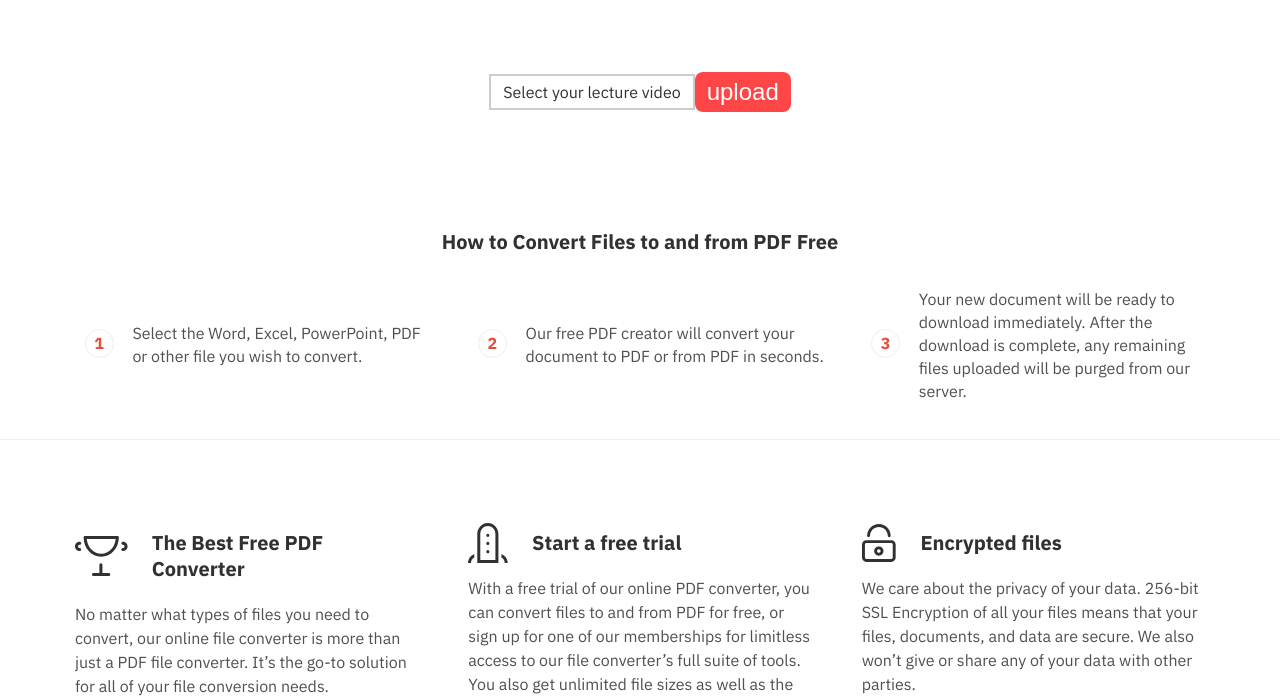
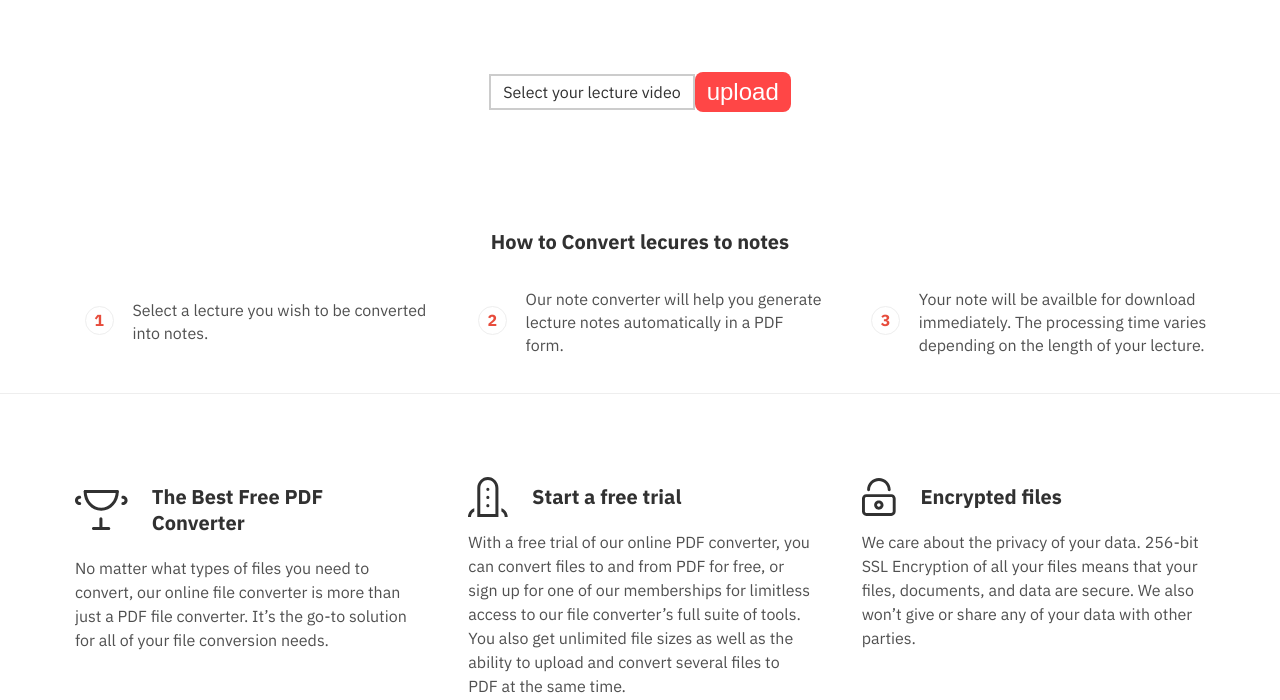
Before and after one commit to KeyiDing/EZnote, a website: page file_upload/client.html in a window 1280 px wide. Shown: the part 93-793 px from the top of the page. Drawn offline with nearby package versions, Linux system fonts and the light colour scheme.

Commit message:
added instruction

```diff
--- a/file_upload/client.html
+++ b/file_upload/client.html
@@ -120,26 +120,25 @@
                 <meta itemprop="name" content="Online PDF Converter" />
                 <meta itemprop="url" content="https://www.freepdfconvert.com" />
               </div>
-              <h2 itemprop="name">How to Convert Files to and from PDF Free</h2>
+              <h2 itemprop="name">How to Convert lecures to notes</h2>
               <meta itemprop="inLanguage" content="en" />
               <ol class="howto-grid">
                 <li class="howto-column" itemprop="step" itemscope itemtype="https://schema.org/HowToStep">
                   <meta itemprop="position" content="1" />
                   <span itemprop="text">
-                    Select the Word, Excel, PowerPoint, PDF or other file you wish to convert.
+                    Select a lecture you wish to be converted into notes.
                   </span>
                 </li>
                 <li class="howto-column" itemprop="step" itemscope itemtype="https://schema.org/HowToStep">
                   <meta itemprop="position" content="2" />
                   <span itemprop="text">
-                    Our free PDF creator will convert your document to PDF or from PDF in seconds.
+                    Our note converter will help you generate lecture notes automatically in a PDF form.
                   </span>
                 </li>
                 <li class="howto-column" itemprop="step" itemscope itemtype="https://schema.org/HowToStep">
                   <meta itemprop="position" content="3" />
                   <span itemprop="text">
-                    Your new document will be ready to download immediately. After the download is complete, any
-                    remaining files uploaded will be purged from our server.
+                    Your note will be availble for download immediately. The processing time varies depending on the length of your lecture.
                   </span>
                 </li>
               </ol>
```
